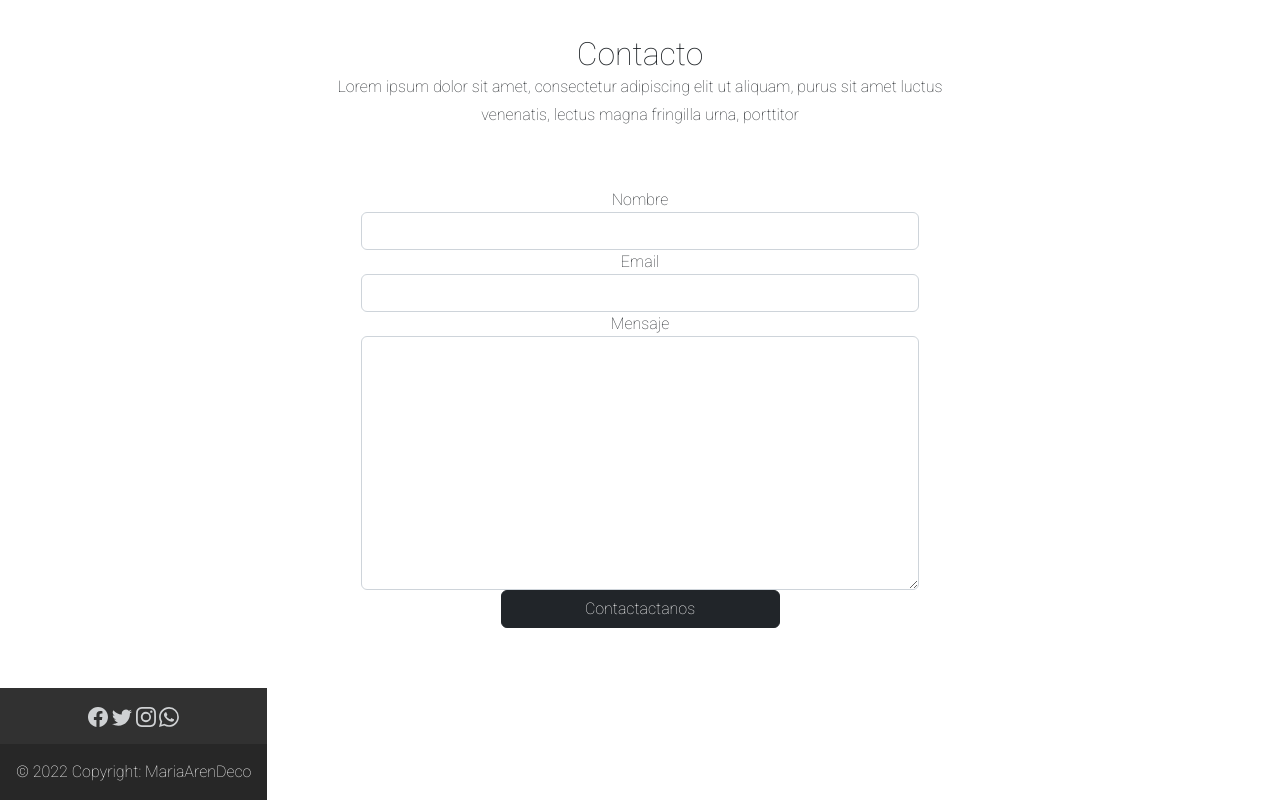
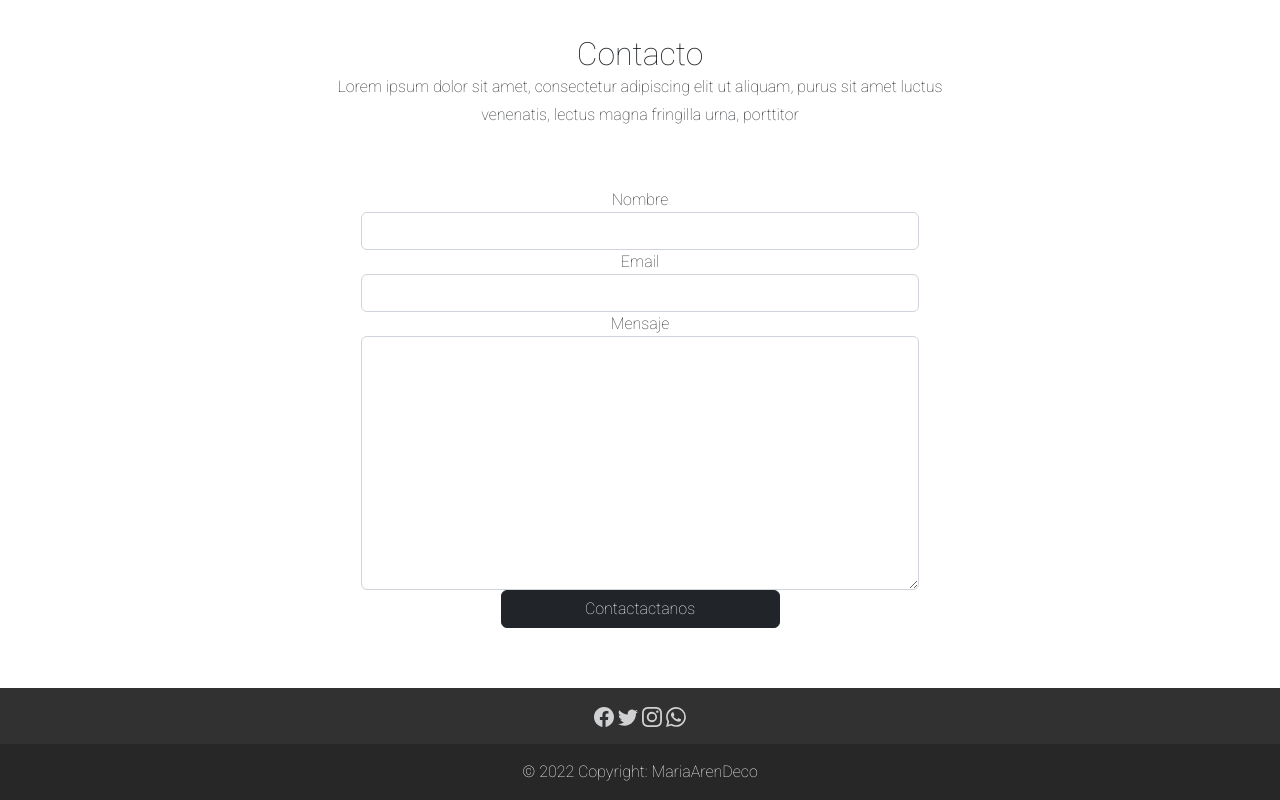
Before and after one commit to williamsiann/proyecto-final, a website: page index.html in a window 1280 px wide. Shown: the part 2888-3688 px from the top of the page. Before the commit the page ends 3576 px from the top, so only its background shows below. Drawn offline with nearby package versions, Linux system fonts and the light colour scheme.

Commit message:
retoque footer

```diff
--- a/scss/style.scss
+++ b/scss/style.scss
@@ -26,8 +26,7 @@ body{
 #footer-general{
     // background-color: #313131;
     background-color: map-get($colors, "footer");
-    position: fixed;
-    grid-area: footer-general;
+    position:relative;
     a {
         text-decoration: none;
         color:#cfd1d3;
```
Also changed, not shown: css/main.css.
